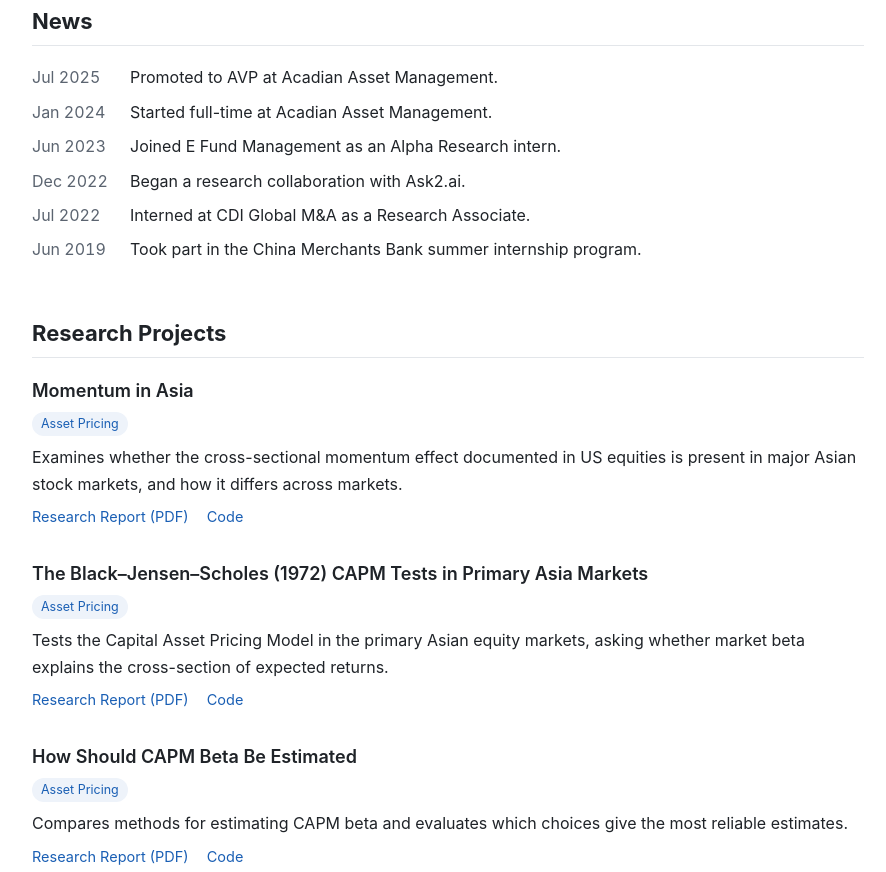
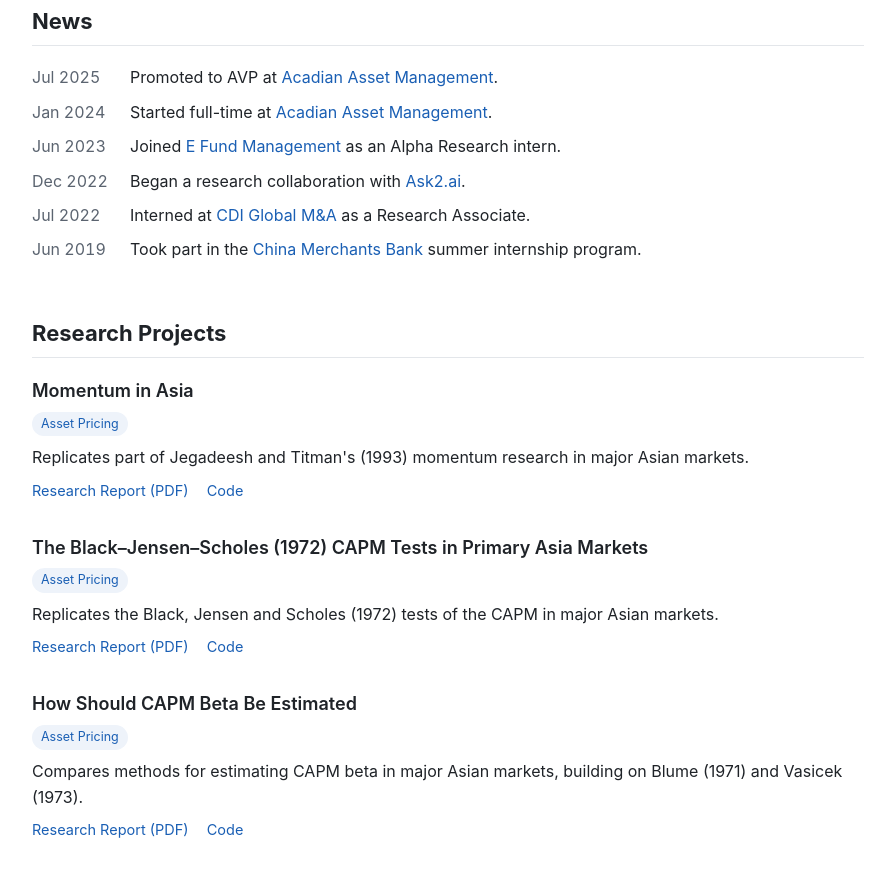
Before and after one commit to bliu17/bliu17.github.io, a plain HTML site: page index.html in a window 1280 px wide. Shown: the part 447-1319 px from the top of the page, without its empty margins (192-1078 px from the left). Drawn offline with Linux system fonts and the light colour scheme.

Commit message:
Add files via upload

```diff
--- a/index.html
+++ b/index.html
@@ -143,12 +143,12 @@
   <!-- ============ NEWS ============ -->
   <h2>News</h2>
   <ul class="news">
-    <li><span class="date">Jul 2025</span><span>Promoted to AVP at Acadian Asset Management.</span></li>
-    <li><span class="date">Jan 2024</span><span>Started full-time at Acadian Asset Management.</span></li>
-    <li><span class="date">Jun 2023</span><span>Joined E Fund Management as an Alpha Research intern.</span></li>
-    <li><span class="date">Dec 2022</span><span>Began a research collaboration with Ask2.ai.</span></li>
-    <li><span class="date">Jul 2022</span><span>Interned at CDI Global M&amp;A as a Research Associate.</span></li>
-    <li><span class="date">Jun 2019</span><span>Took part in the China Merchants Bank summer internship program.</span></li>
+    <li><span class="date">Jul 2025</span><span>Promoted to AVP at <a href="https://www.acadian-asset.com" target="_blank">Acadian Asset Management</a>.</span></li>
+    <li><span class="date">Jan 2024</span><span>Started full-time at <a href="https://www.acadian-asset.com" target="_blank">Acadian Asset Management</a>.</span></li>
+    <li><span class="date">Jun 2023</span><span>Joined <a href="https://www.efunds.com.cn" target="_blank">E Fund Management</a> as an Alpha Research intern.</span></li>
+    <li><span class="date">Dec 2022</span><span>Began a research collaboration with <a href="https://ask2.ai" target="_blank">Ask2.ai</a>.</span></li>
+    <li><span class="date">Jul 2022</span><span>Interned at <a href="https://www.cdiglobal.com" target="_blank">CDI Global M&amp;A</a> as a Research Associate.</span></li>
+    <li><span class="date">Jun 2019</span><span>Took part in the <a href="https://english.cmbchina.com" target="_blank">China Merchants Bank</a> summer internship program.</span></li>
   </ul>
 
   <!-- ============ RESEARCH ============ -->
@@ -160,11 +160,10 @@
       <span class="tag">Asset Pricing</span>
     </div>
     <p>
-      Examines whether the cross-sectional momentum effect documented in US equities
-      is present in major Asian stock markets, and how it differs across markets.
+      Replicates part of Jegadeesh and Titman's (1993) momentum research in major Asian markets.
     </p>
     <p class="plinks">
-      <a href="notes/JT1993_TableI_CN_HK_JP_KR.pdf" target="_blank">Research Report (PDF)</a>
+      <a href="JT1993_TableI_CN_HK_JP_KR.pdf" target="_blank">Research Report (PDF)</a>
       <a href="#">Code</a>
     </p>
   </div>
@@ -175,11 +174,10 @@
       <span class="tag">Asset Pricing</span>
     </div>
     <p>
-      Tests the Capital Asset Pricing Model in the primary Asian equity markets,
-      asking whether market beta explains the cross-section of expected returns.
+      Replicates the Black, Jensen and Scholes (1972) tests of the CAPM in major Asian markets.
     </p>
     <p class="plinks">
-      <a href="notes/BJS1972_Replication_CN_JP_HK_KR.pdf" target="_blank">Research Report (PDF)</a>
+      <a href="BJS1972_Replication_CN_JP_HK_KR.pdf" target="_blank">Research Report (PDF)</a>
       <a href="#">Code</a>
     </p>
   </div>
@@ -190,11 +188,10 @@
       <span class="tag">Asset Pricing</span>
     </div>
     <p>
-      Compares methods for estimating CAPM beta and evaluates which choices
-      give the most reliable estimates.
+      Compares methods for estimating CAPM beta in major Asian markets, building on Blume (1971) and Vasicek (1973).
     </p>
     <p class="plinks">
-      <a href="notes/Beta_Estimation_CN_JP_HK_KR.pdf" target="_blank">Research Report (PDF)</a>
+      <a href="Beta_Estimation_CN_JP_HK_KR.pdf" target="_blank">Research Report (PDF)</a>
       <a href="#">Code</a>
     </p>
   </div>
```
